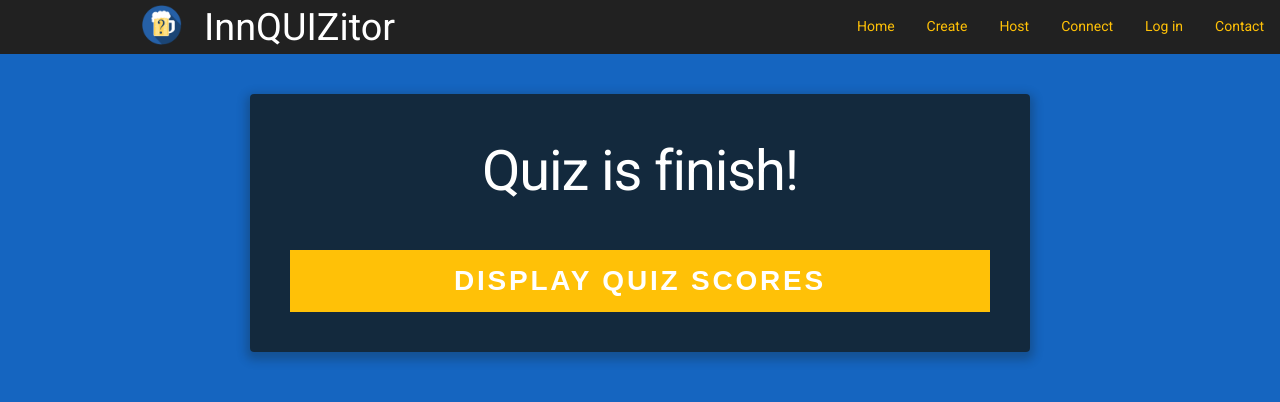
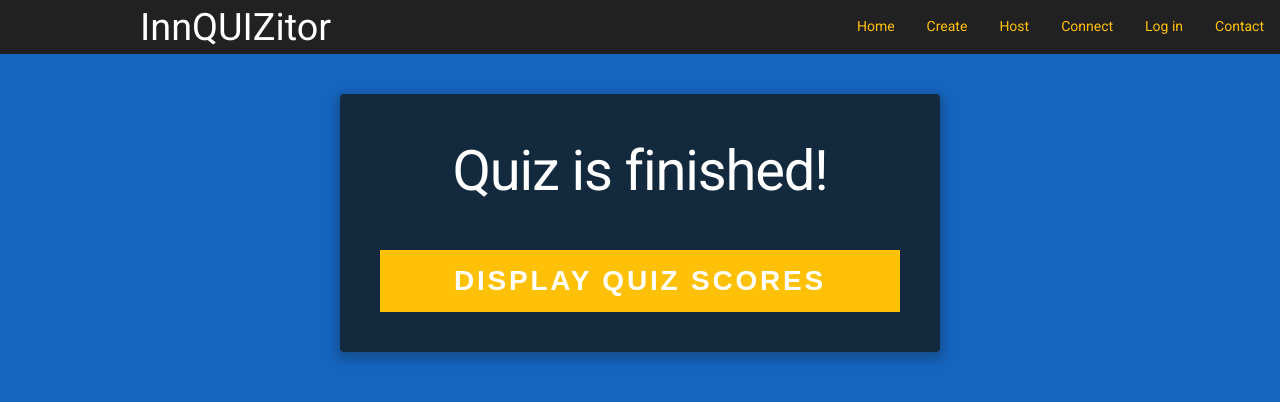
Before and after one commit to katiedimitrop/Inquizitor, a PHP site: page /playUser.php in a window 1280 px wide. Shown: the top 402 px of the page. Run offline with PHP 8.4, Linux system fonts and the light colour scheme; the visitor is signed in with stand-in values (Sample User, id 1); data that the repository does not hold is empty.

Commit message:
user page

```diff
--- a/playUser.php
+++ b/playUser.php
@@ -15,7 +15,7 @@ session_start();
   <link href='http://fonts.googleapis.com/css?family=Roboto' rel='stylesheet'>
   <script defer src="https://code.getmdl.io/1.3.0/material.min.js"></script>
 
-  <link rel="stylesheet" href="styles/hostPage.css">
+  <link rel="stylesheet" href="styles/loginPageStyle.css">
 
 </head>
 
@@ -58,7 +58,7 @@ $quizIndex = $_SESSION['quizIndex'];
 <div class="form">
   <div id="nextQuestion">
     <h1>
-      <?php echo "Quiz is finish!" ?>
+      <?php echo "Quiz is finished!" ?>
     </h1>
 
     <form action="/Inquizitor/playTest.php" method="post">
@@ -67,7 +67,7 @@ $quizIndex = $_SESSION['quizIndex'];
 </div>
 <?php else: ?>
 <div class="form">
-    <div id="enterAnswer">
+    <div id="sessionKey">
           <h1>
             <?php echo "Question "; echo ($quizIndex); echo ": ";  echo implode($result[$quizIndex - 1]); ?>
           </h1>
```
